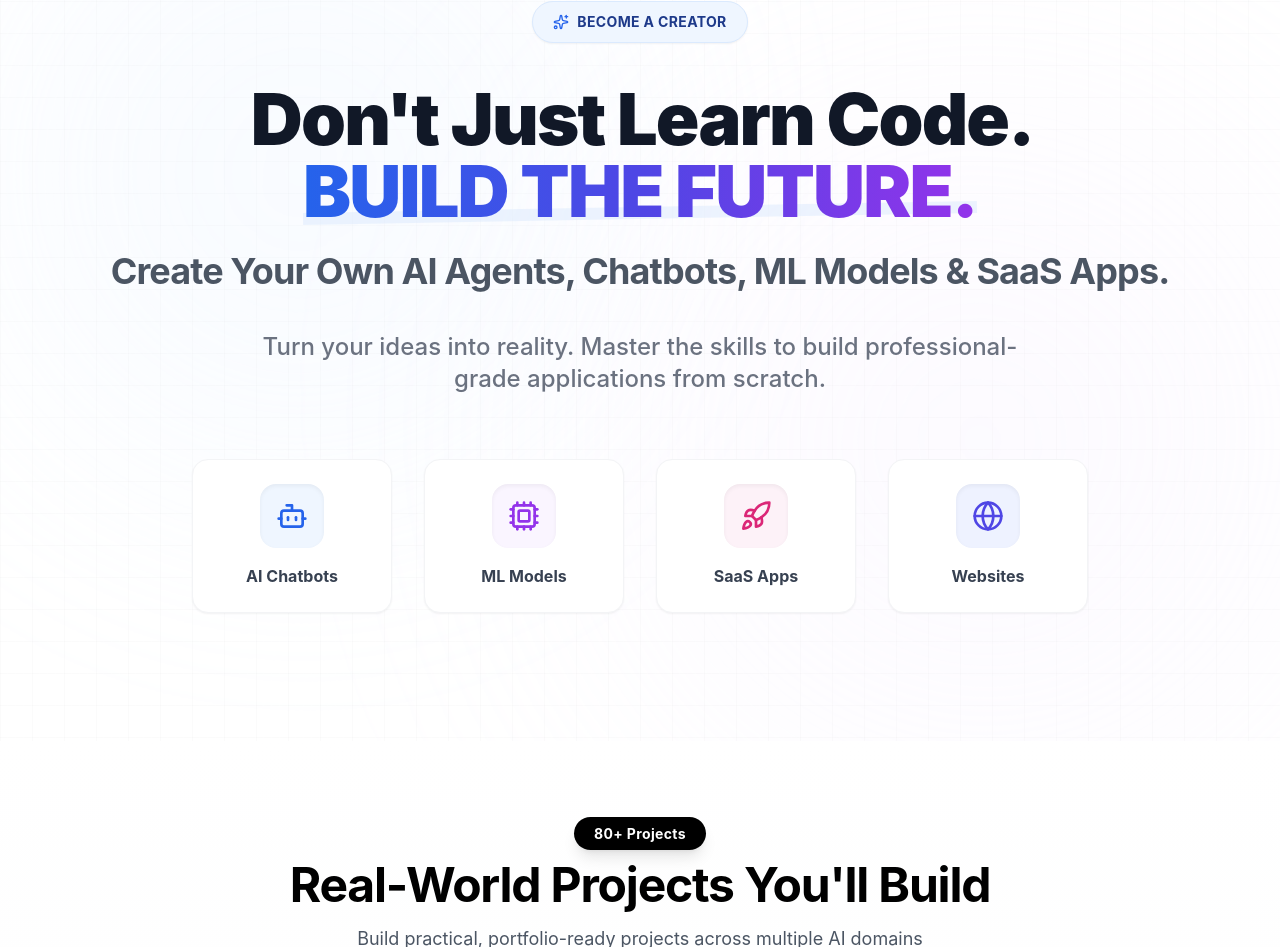
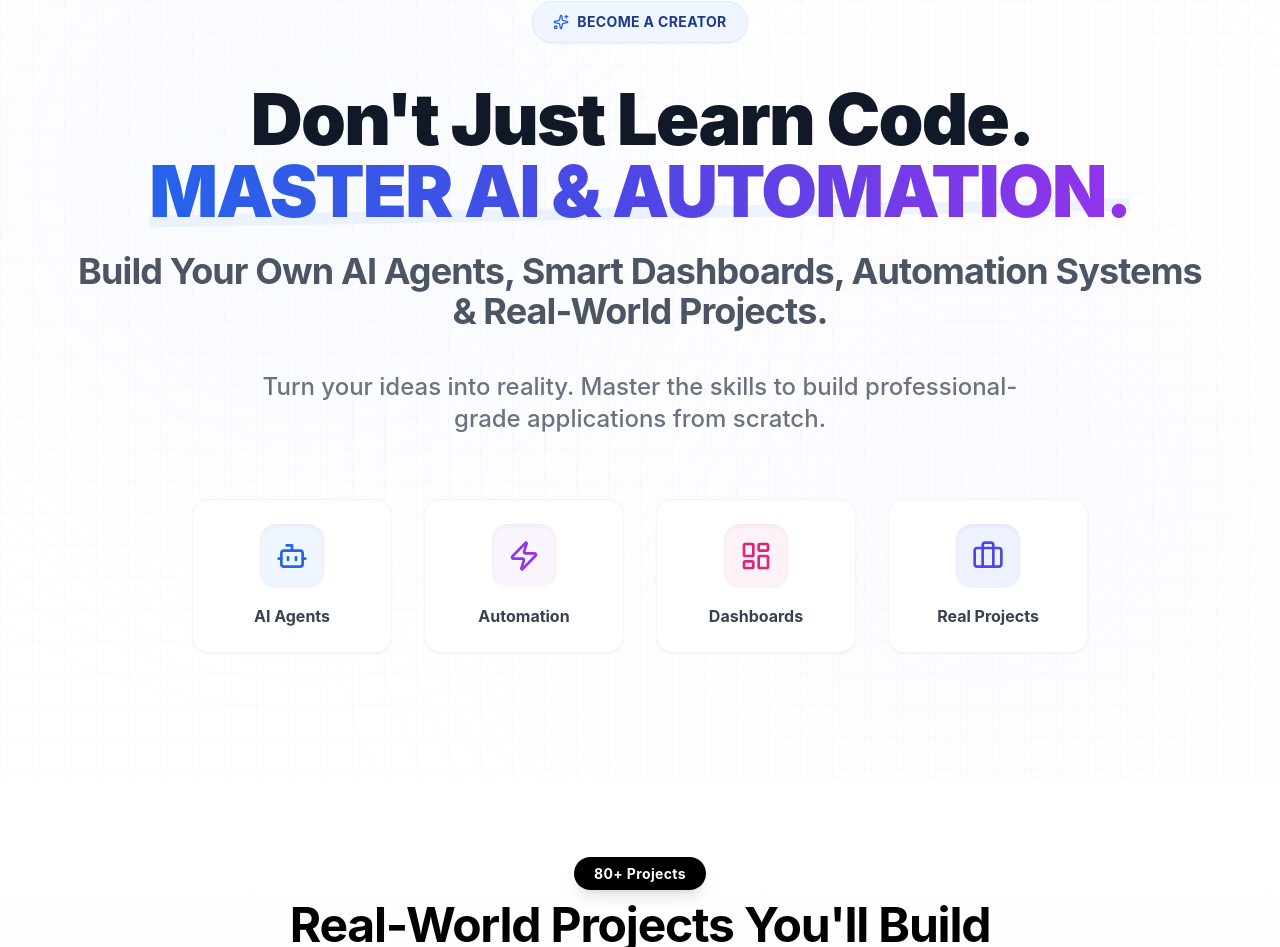
Before and after one commit to Scientist-Py/SKILLENCE, a React (Vite) app: page / in a window 1280 px wide. Shown: the part 1441-2388 px from the top of the page. Built offline with nearby package versions, Linux system fonts and the light colour scheme.

Commit message:
fix: restore OutcomeBanner content and update copy to match brand

```diff
--- a/client/components/OutcomeBanner.tsx
+++ b/client/components/OutcomeBanner.tsx
@@ -1,5 +1,5 @@
 import React from "react";
-import { Sparkles, Code2, Cpu, Globe, Rocket, Bot } from "lucide-react";
+import { Sparkles, Zap, LayoutDashboard, Briefcase, Bot } from "lucide-react";
 import { motion } from "framer-motion";
 
 const OutcomeBanner = () => {
@@ -58,7 +58,7 @@ const OutcomeBanner = () => {
                         Don't Just Learn Code.{" "}
                         <span className="relative inline-block">
                             <span className="relative z-10 text-transparent bg-clip-text bg-gradient-to-r from-blue-600 via-indigo-600 to-purple-600">
-                                BUILD THE FUTURE.
+                                MASTER AI & AUTOMATION.
                             </span>
                             <motion.span
                                 initial={{ width: "0%" }}
@@ -70,7 +70,7 @@ const OutcomeBanner = () => {
                         </span>
                         <br />
                         <span className="block mt-6 text-2xl md:text-3xl lg:text-4xl text-gray-600 font-bold tracking-tight">
-                            Create Your Own AI Agents, Chatbots, ML Models & SaaS Apps.
+                            Build Your Own AI Agents, Smart Dashboards, Automation Systems & Real-World Projects.
                         </span>
                     </motion.h2>
 
@@ -87,10 +87,10 @@ const OutcomeBanner = () => {
                     {/* Floating Icons / Visual Interest */}
                     <div className="grid grid-cols-2 md:grid-cols-4 gap-6 md:gap-8 max-w-4xl mx-auto">
                         {[
-                            { icon: <Bot size={32} />, label: "AI Chatbots", color: "bg-blue-50 text-blue-600", delay: 0.6 },
-                            { icon: <Cpu size={32} />, label: "ML Models", color: "bg-purple-50 text-purple-600", delay: 0.7 },
-                            { icon: <Rocket size={32} />, label: "SaaS Apps", color: "bg-pink-50 text-pink-600", delay: 0.8 },
-                            { icon: <Globe size={32} />, label: "Websites", color: "bg-indigo-50 text-indigo-600", delay: 0.9 },
+                            { icon: <Bot size={32} />, label: "AI Agents", color: "bg-blue-50 text-blue-600", delay: 0.6 },
+                            { icon: <Zap size={32} />, label: "Automation", color: "bg-purple-50 text-purple-600", delay: 0.7 },
+                            { icon: <LayoutDashboard size={32} />, label: "Dashboards", color: "bg-pink-50 text-pink-600", delay: 0.8 },
+                            { icon: <Briefcase size={32} />, label: "Real Projects", color: "bg-indigo-50 text-indigo-600", delay: 0.9 },
                         ].map((item, index) => (
                             <motion.div
                                 key={index}
```
